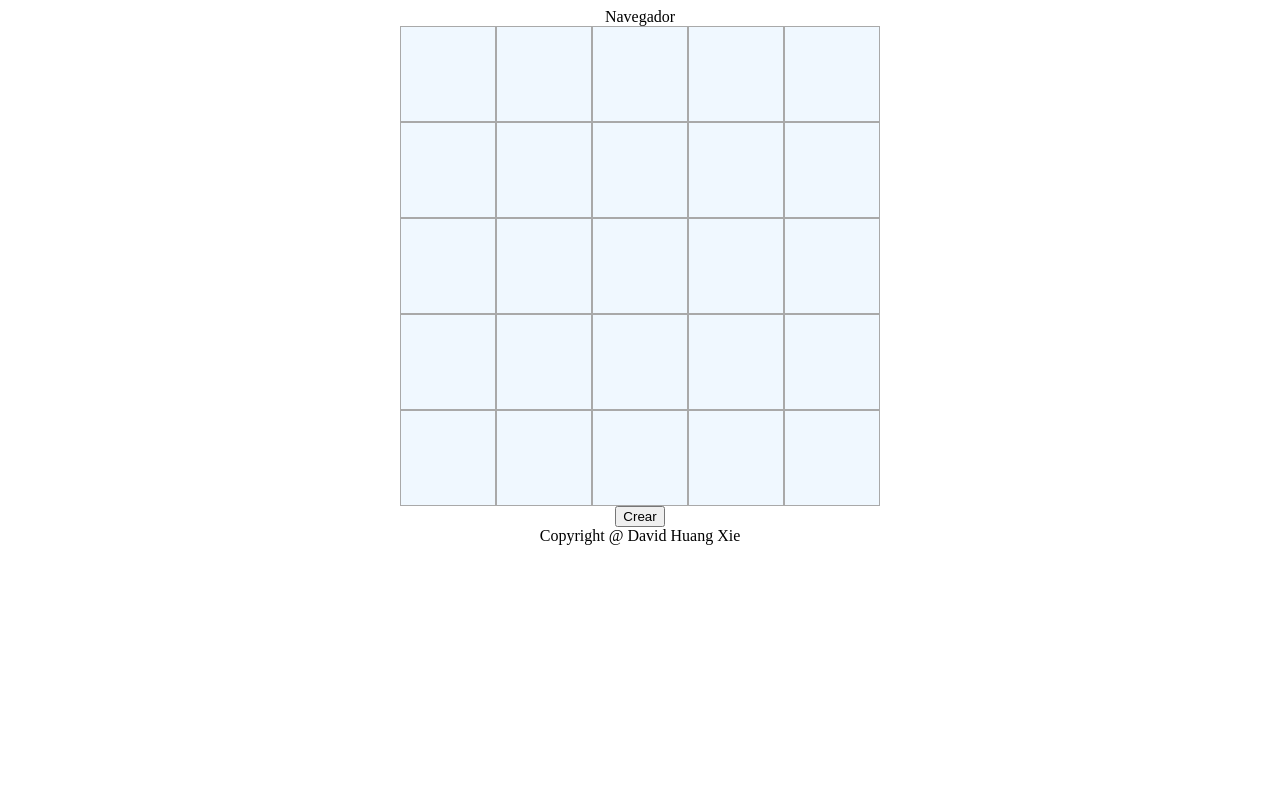
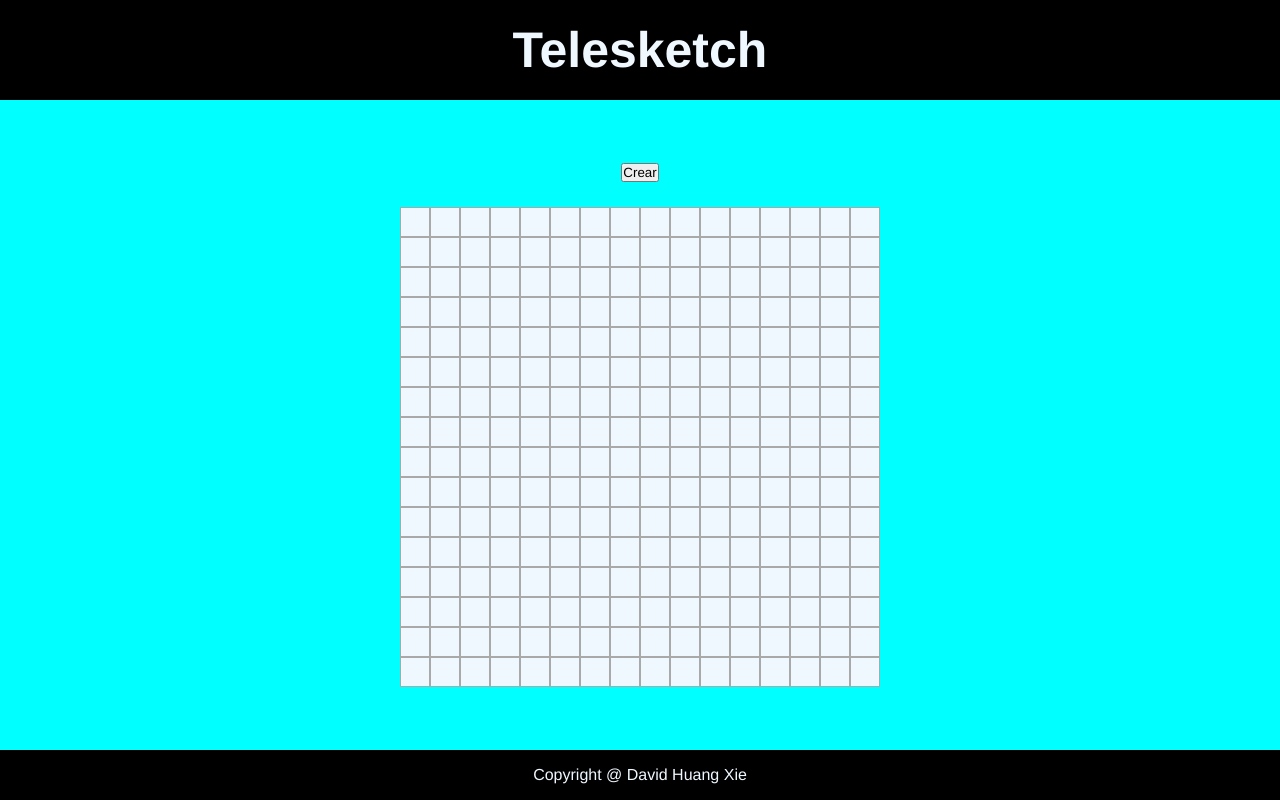
Before and after one commit to dhx101/Telesketch, a plain HTML site: page index.html in a window 1280 px wide. Drawn offline with Linux system fonts and the light colour scheme.

Commit message:
Added button that adds new grid

```diff
--- a/index.html
+++ b/index.html
@@ -8,9 +8,13 @@
     <script src="main.js" defer></script>
 </head>
 <body>
-    <header class="nav">Navegador</header>
-    <div id="contenedor"></div>
-    <button id="crear">Crear</button>
+    <header class="nav">Telesketch</header>
+    <div class="section">
+        <div class="inputs">
+            <button id="crear">Crear</button>
+        </div>
+        <div id="contenedor"></div>
+    </div>
     <footer> Copyright @ David Huang Xie</footer>
 </body>
 </html>
--- a/main.js
+++ b/main.js
@@ -1,6 +1,11 @@
 const container = document.querySelector('#contenedor');
 
+function changeGrid() {
+    this.classList.add('hover')
+}
+
 function createCube(size) {
+
     for (let i = 1 ; i <= size ; i++ ) {
         const divColumna = document.createElement('div');
         divColumna.classList.add('grid', 'columna');
@@ -10,15 +15,16 @@ function createCube(size) {
                 divFila.classList.add('grid', 'fila');
                 divColumna.appendChild(divFila)
             }
+            const grid = document.querySelectorAll('.fila')
+            grid.forEach(item => item.addEventListener('mouseover', changeGrid))
 }}
 
+createCube(16)
 
-createCube(5)
-
-const grid = document.querySelectorAll('.fila')
-
-function changeGrid() {
-    this.classList.add('hover')
+const btn = document.querySelector('#crear');
+function cambiarGrid() {
+    let size = prompt('Size of the new grid', 16)
+    createCube(size)
 }
 
-grid.forEach(item => item.addEventListener('mouseover', changeGrid))
+btn.addEventListener('click', cambiarGrid)
--- a/style.css
+++ b/style.css
@@ -1,22 +1,52 @@
+* {
+    margin: 0;
+    padding: 0;
+    font-family: 'Franklin Gothic Medium', 'Arial Narrow', Arial, sans-serif;
+    box-sizing: border-box;
+}
 
 body {
     display: flex;
     flex-direction: column;
+    height: 100vh;
+
+}
+
+header {
+    flex: 0 1 100px;
+    display: flex;
+    background-color: black;
+    color: aliceblue;
+    font-size: 50px;
+    font-weight: 700;
     justify-content: center;
     align-items: center;
-    box-sizing: border-box;
+
+}
+
+.section {
+    display: flex;
+    flex: auto;
+    flex-direction: column;
+    gap: 25px;
+    justify-content: center;
+    align-items: center;
+    background-color: aqua;
 
 }
 
 #contenedor {
     width: 60vh;
     height: 60vh;
+    flex-direction: column;
     background-color: white;
     display: flex;
-    flex-direction: column;
+    justify-content: stretch;
+    align-self: center;
 }
 
 .columna {
+
     display: flex;
     background-color: aliceblue;
     flex: auto;
@@ -26,9 +56,22 @@ body {
     border: 1px solid darkgrey;
     flex: auto;
 
-
 }
 
 .hover {
     background-color: grey;
 }
+
+.inputs {
+    display: flex;
+    flex-direction: row;
+}
+
+footer {
+    display: flex;
+    flex: 0 0 50px;
+    justify-content: center;
+    align-items: center;
+    background-color: black;
+    color: aliceblue;
+}
```
